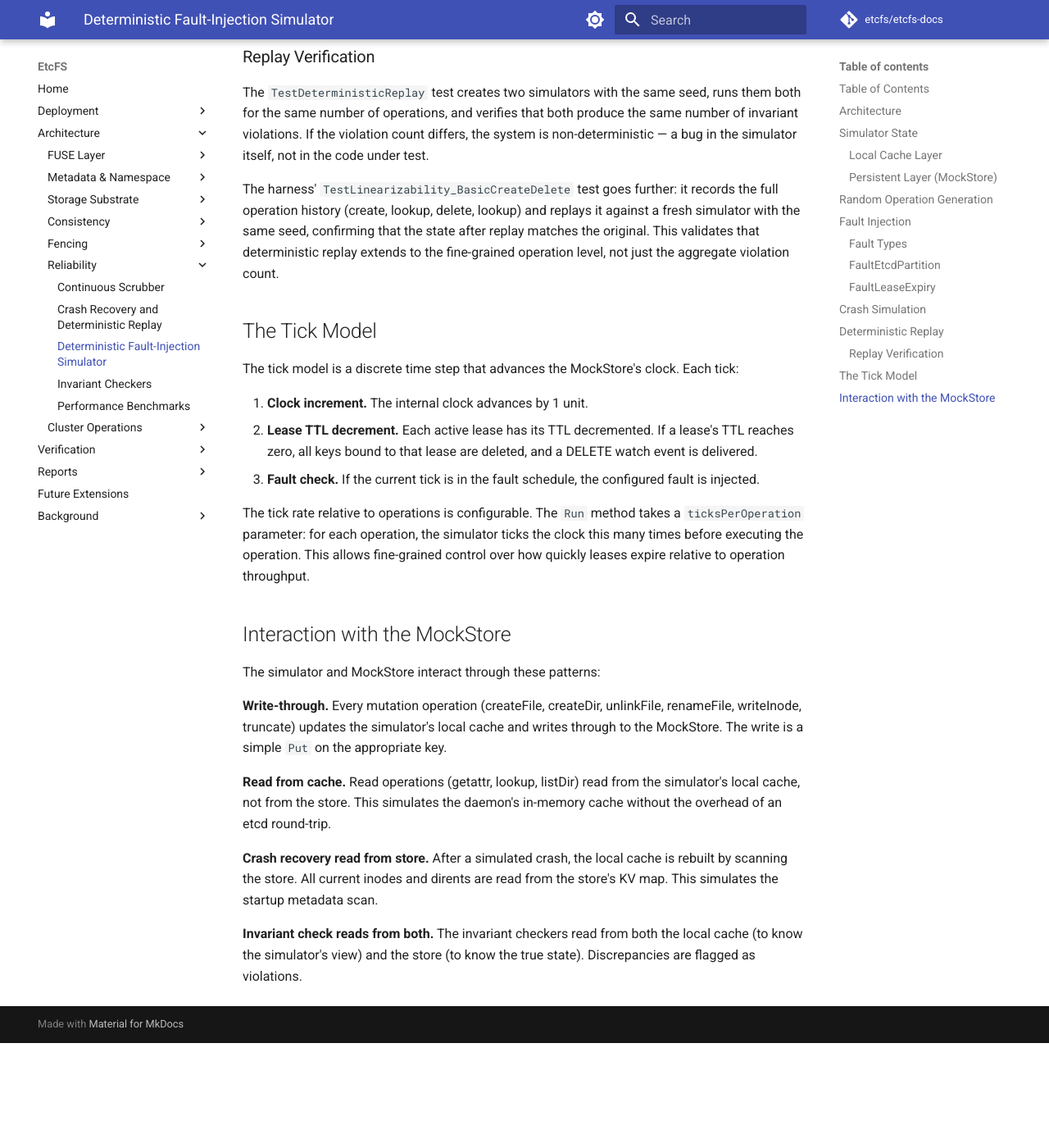
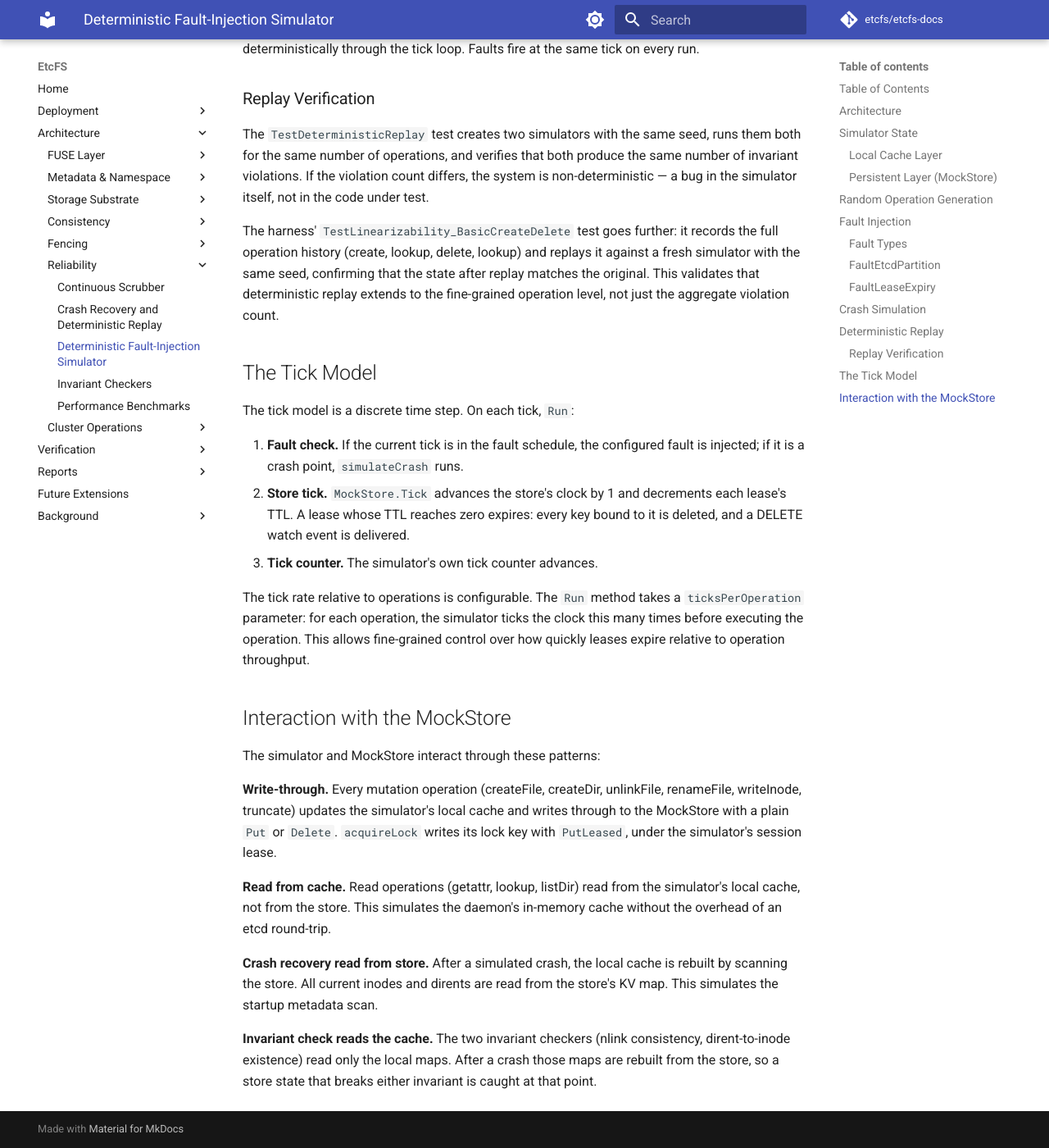
Before and after one commit to etcfs/etcfs-docs, an MkDocs documentation site: the page built from docs/architecture/reliability/deterministic-simulator.md, in a window 1280 px wide and 1400 px high, scrolled down 4385 px. Shown: the whole window at 82% size. Built offline with MkDocs 1.6.1 and Material for MkDocs 9.7.7, drawn with Linux system fonts in a browser that asks for light colours; comment, search, counter and statistics services are not loaded; before the commit the page ends 5657 px from its top, so only the background shows below that; some of the changed text lies outside the part shown.

Commit message:
docs(simulator): described the leased lock keys, the working lease-expiry fault, the tick order and what the invariants read

```diff
--- a/docs/architecture/reliability/deterministic-simulator.md
+++ b/docs/architecture/reliability/deterministic-simulator.md
@@ -72,7 +72,7 @@ Faults are injected on a schedule: the caller specifies which tick a fault shoul
 | `FaultEtcdPartition` | Write to log, no state change | Network partition from etcd |
 | `FaultLeaderElection` | Write to log | etcd leader election during a transaction |
 | `FaultMajorityLoss` | Write to log | etcd quorum loss |
-| `FaultLeaseExpiry` | Delete all lease entries (their keys are not deleted; the simulator writes no leased keys) | Node's etcd lease expires while it holds locks |
+| `FaultLeaseExpiry` | Expire every lease, deleting the lock keys bound to it; clear the lock map and start a new session | Node's lock session expires while it holds locks |
 | `FaultNodeCrash` | Full `simulateCrash` | Daemon crashes and restarts |
 
 ### FaultEtcdPartition
@@ -81,7 +81,7 @@ This fault represents a network partition between the node and the etcd cluster.
 
 ### FaultLeaseExpiry
 
-This fault is meant to simulate the node's etcd lease expiring while it holds locks. `injectFault` deletes the mock store's lease entries but not the keys bound to them (a real expiry, in `MockStore.Tick`, deletes the keys too), and the simulator's lock map is left as it is. Because the simulator writes its lock keys with a plain `Put`, without a lease, the fault currently changes no state.
+This fault simulates the node's lock session expiring while it holds locks. The simulator writes every lock key with `MockStore.PutLeased` under its session lease (granted at construction with a one-hour TTL, so it never runs out within a test's tick budget). `injectFault` calls `MockStore.ExpireAllLeases`, which deletes every key bound to a lease, exactly as `MockStore.Tick` does when a TTL runs out; the simulator then clears its lock map and grants a new session. `TestLeaseExpiryDeletesLockKeys` checks that the key is gone, the lock map is empty, and a lock taken afterwards survives.
 
 ## Crash Simulation
 
@@ -116,11 +116,11 @@ The harness' `TestLinearizability_BasicCreateDelete` test goes further: it recor
 
 ## The Tick Model
 
-The tick model is a discrete time step that advances the MockStore's clock. Each tick:
+The tick model is a discrete time step. On each tick, `Run`:
 
-1. **Clock increment.** The internal clock advances by 1 unit.
-2. **Lease TTL decrement.** Each active lease has its TTL decremented. If a lease's TTL reaches zero, all keys bound to that lease are deleted, and a DELETE watch event is delivered.
-3. **Fault check.** If the current tick is in the fault schedule, the configured fault is injected.
+1. **Fault check.** If the current tick is in the fault schedule, the configured fault is injected; if it is a crash point, `simulateCrash` runs.
+2. **Store tick.** `MockStore.Tick` advances the store's clock by 1 and decrements each lease's TTL. A lease whose TTL reaches zero expires: every key bound to it is deleted, and a DELETE watch event is delivered.
+3. **Tick counter.** The simulator's own tick counter advances.
 
 The tick rate relative to operations is configurable. The `Run` method takes a `ticksPerOperation` parameter: for each operation, the simulator ticks the clock this many times before executing the operation. This allows fine-grained control over how quickly leases expire relative to operation throughput.
 
@@ -128,10 +128,10 @@ The tick rate relative to operations is configurable. The `Run` method takes a `
 
 The simulator and MockStore interact through these patterns:
 
-**Write-through.** Every mutation operation (createFile, createDir, unlinkFile, renameFile, writeInode, truncate) updates the simulator's local cache and writes through to the MockStore. The write is a simple `Put` on the appropriate key.
+**Write-through.** Every mutation operation (createFile, createDir, unlinkFile, renameFile, writeInode, truncate) updates the simulator's local cache and writes through to the MockStore with a plain `Put` or `Delete`. `acquireLock` writes its lock key with `PutLeased`, under the simulator's session lease.
 
 **Read from cache.** Read operations (getattr, lookup, listDir) read from the simulator's local cache, not from the store. This simulates the daemon's in-memory cache without the overhead of an etcd round-trip.
 
 **Crash recovery read from store.** After a simulated crash, the local cache is rebuilt by scanning the store. All current inodes and dirents are read from the store's KV map. This simulates the startup metadata scan.
 
-**Invariant check reads from both.** The invariant checkers read from both the local cache (to know the simulator's view) and the store (to know the true state). Discrepancies are flagged as violations.
+**Invariant check reads the cache.** The two invariant checkers (nlink consistency, dirent-to-inode existence) read only the local maps. After a crash those maps are rebuilt from the store, so a store state that breaks either invariant is caught at that point.
```
